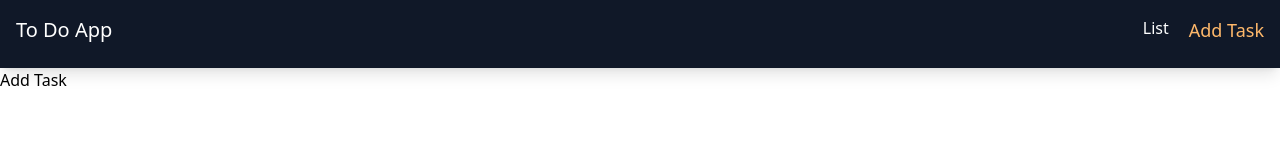
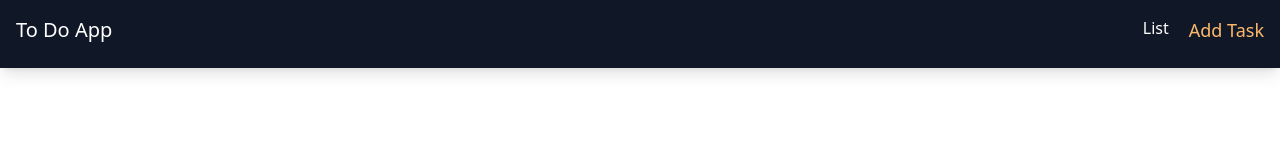
Before and after one commit to dharmendrachauhan-dev/To-Do-App, a React (Vite) app in the folder Frontend toDoApp/: page /add in a window 1280 px wide. Shown: the top 160 px of the page. Built offline with nearby package versions, Linux system fonts and the light colour scheme.

Commit message:
remove addtask component

```diff
--- a/Frontend toDoApp/src/components/AddTask/AddTask.jsx
+++ b/Frontend toDoApp/src/components/AddTask/AddTask.jsx
@@ -1,11 +1,13 @@
-import React from 'react'
+import React from "react";
 
 function AddTask() {
-    return (
-        <>
-        <h1>Add Task</h1>
-        </>
-    )
+  return (
+    <>
+      <form action="">
+
+      </form>
+    </>
+  );
 }
 
-export default AddTask
+export default AddTask;
```
Also changed, not shown: 1 other file (tests, documents, lock files or other folders).
